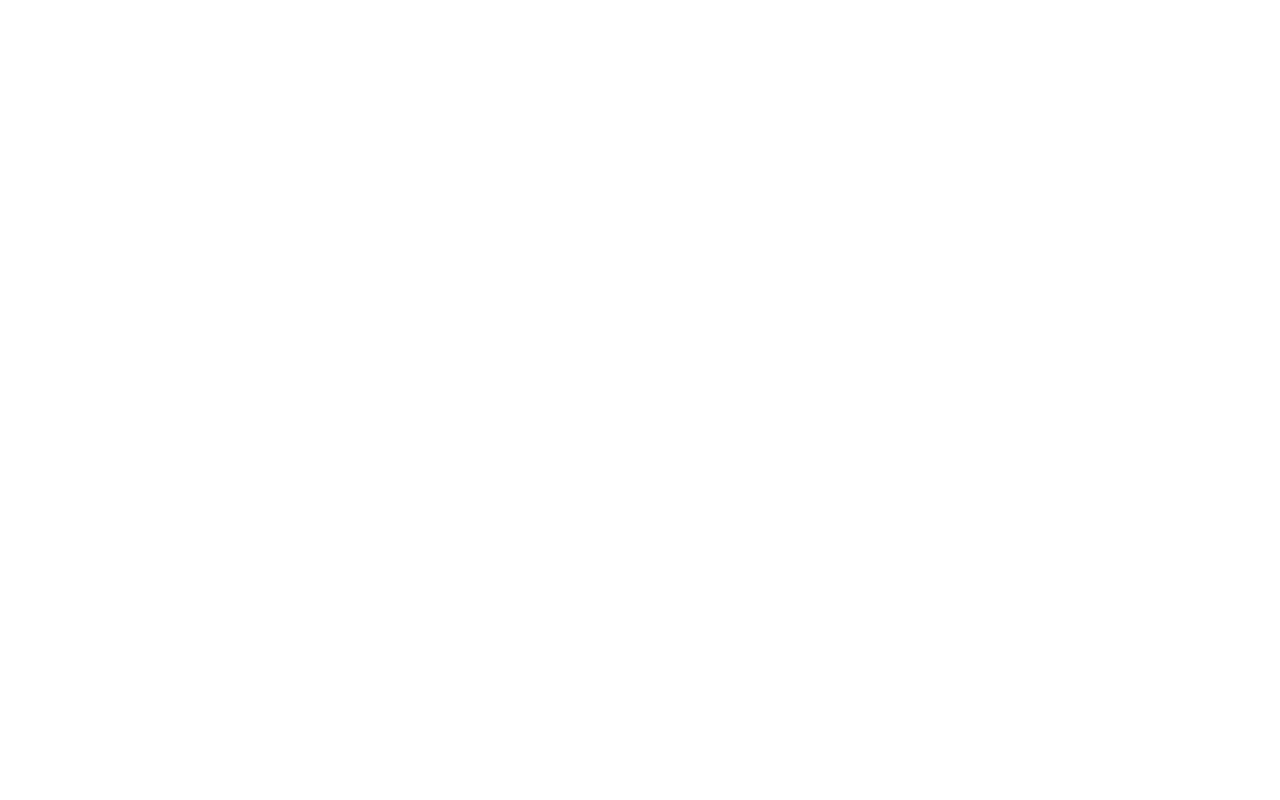
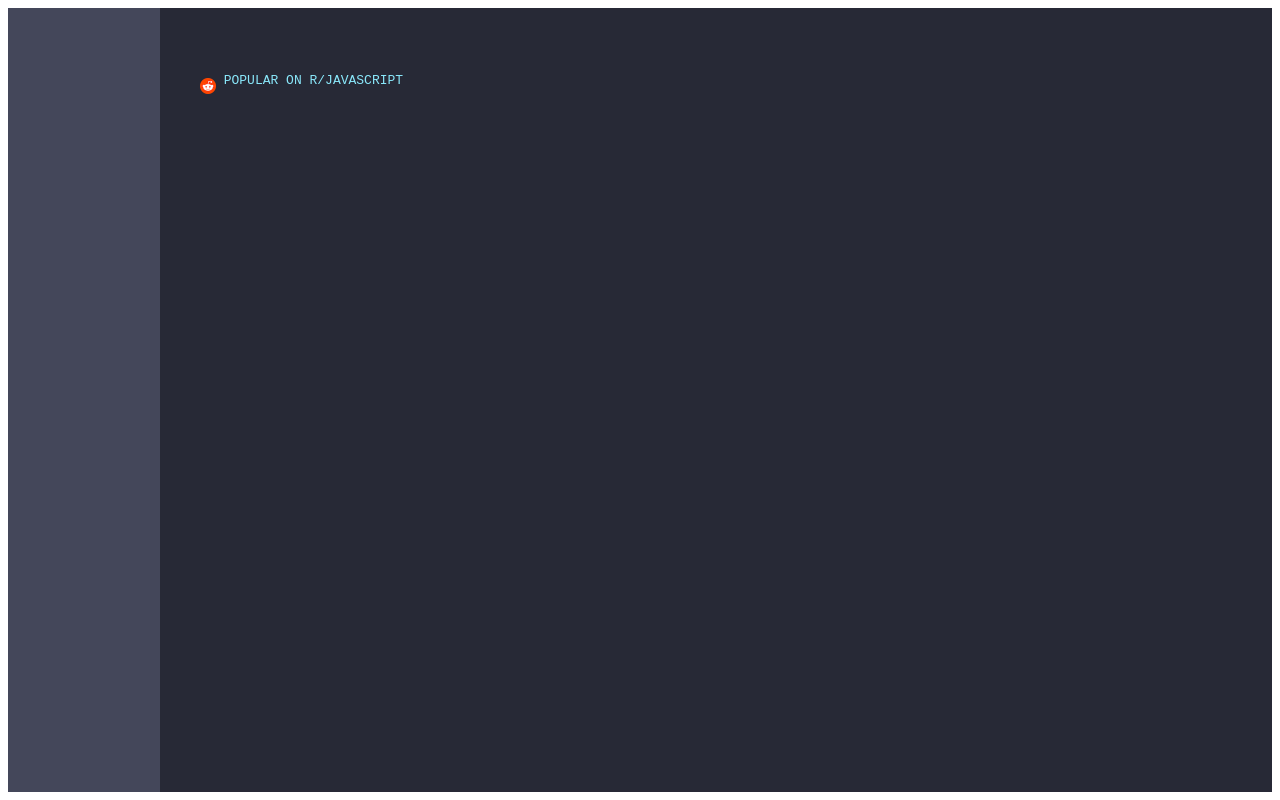
Before and after one commit to wyznaga/initab-clone, a plain HTML site: page index.html in a window 1280 px wide. Drawn offline with Linux system fonts and the light colour scheme.

Commit message:
feat: add all needed images, finish reddit header

```diff
--- a/index.html
+++ b/index.html
@@ -1,9 +1,24 @@
 <html>
     <head>
         <title>Initab Clone</title>
+        <link rel="stylesheet" type="text/css" href="style.css" media="screen"></link>
+        <script type="text/javascript" src="script.js"></script>
     </head>
     <body>
+        <div class="root-container">
+            <div class="buttons-sidebar sidebar-background"></div>
+            <div class="buttons-sidebar-footer sidebar-background"></div>
+            <div class="reddit-title main-background">
+                <img src="reddit.png" alt="Reddit logo">
+                <p class="column-header-text">POPULAR ON R/JAVASCRIPT</p>
+            </div>
+            <div class="reddit-column main-background"></div>
+            <div class="history-title main-background"></div>
+            <div class="history-column main-background"></div>
+            <div class="timestamp main-background"></div>
+            <div class="github-title main-background"></div>
+            <div class="github-column main-background"></div>
+            </div>
+        </div>
     </body>
-    <link rel="stylesheet" type="text/css" href="style.css" media="screen"></link>
-    <script type="text/javascript" src="script.js"></script>
 </html>
--- a/style.css
+++ b/style.css
@@ -1,13 +1,87 @@
-.main-content {
+p {
+    font-family: monospace;
+}
+
+.main-background {
     background-color: #272936;
+}
+
+.sidebar-background {
+    background-color: #44475A;
+}
+
+.root-container {
+    display: grid;
+    grid-template: repeat(25, 1fr) / 12% 21% 47% 20%;
+    height: 100%;
+    width: 100%;
+}
+
+.buttons-sidebar {
+    grid-row: 1 / 23;
+    grid-column: 1 / 2;
+}
+
+.buttons-sidebar-footer {
+    grid-row: 23 / 26;
+    grid-column: 1 / 2;
+}
+
+.reddit-title {
+    grid-row: 1 / 6;
+    grid-column: 2 / 3;
+    display: grid;
+    grid-template-rows: repeat(3, 1fr);
+    grid-template-columns: 64px 1fr;
+}
+
+.reddit-title p {
+    grid-row: 2 / 3;
+    grid-column: 2 / 4;
+}
+
+.reddit-title img {
+    grid-row: 2 / 3;
+    grid-column: 1 / 2;
+    justify-self: end;
+    align-self: center;
+    height: 16px;
+    width: 16px;
+    margin-right: 0.5em;
+}
+
+.reddit-column {
+    grid-row: 4 / 26;
+    grid-column: 2 / 3;
+}
+
+.history-title {
+    grid-row: 1 / 4;
+    grid-column: 3 / 4;
+}
+
+.history-column {
+    grid-row: 4 / 21;
+    grid-column: 3 / 4;
+}
+
+.timestamp {
+    grid-row: 21 / 26;
+    grid-column: 3 / 4;
+}
+
+.github-title {
+    grid-row: 1 / 4;
+    grid-column: 4 / 5;
+}
+
+.github-column {
+    grid-row: 4 / 26;
+    grid-column: 4 / 5;
 }
 
 .main-text {
     color: #6272A4;
-}
-
-.buttons-sidebar {
-
 }
 
 .settings-button {
@@ -66,10 +140,6 @@
     color: #E6DB74;
 }
 
-.buttons-sidebar-footer {
-
-}
-
 .initab-image {
 
 }
@@ -122,15 +192,7 @@
 
 }
 
-.reddit-column {
-
-}
-
 .reddit-item {
-
-}
-
-.history-column {
 
 }
 
@@ -150,16 +212,8 @@
     color: #929292;
 }
 
-.timestamp {
-
-}
-
 .timestamp-text {
     color: #6272A4;
-}
-
-.github-column {
-
 }
 
 .github-item {
```
Also changed, not shown: clock.png (added), eggheadio.png (added), facebook.png (added), github.png (added), google.png (added), initab.png (added), linkedin.png (added), mozilla-dev-network.png (added), reddit.png (added), twitter.ico (added).
